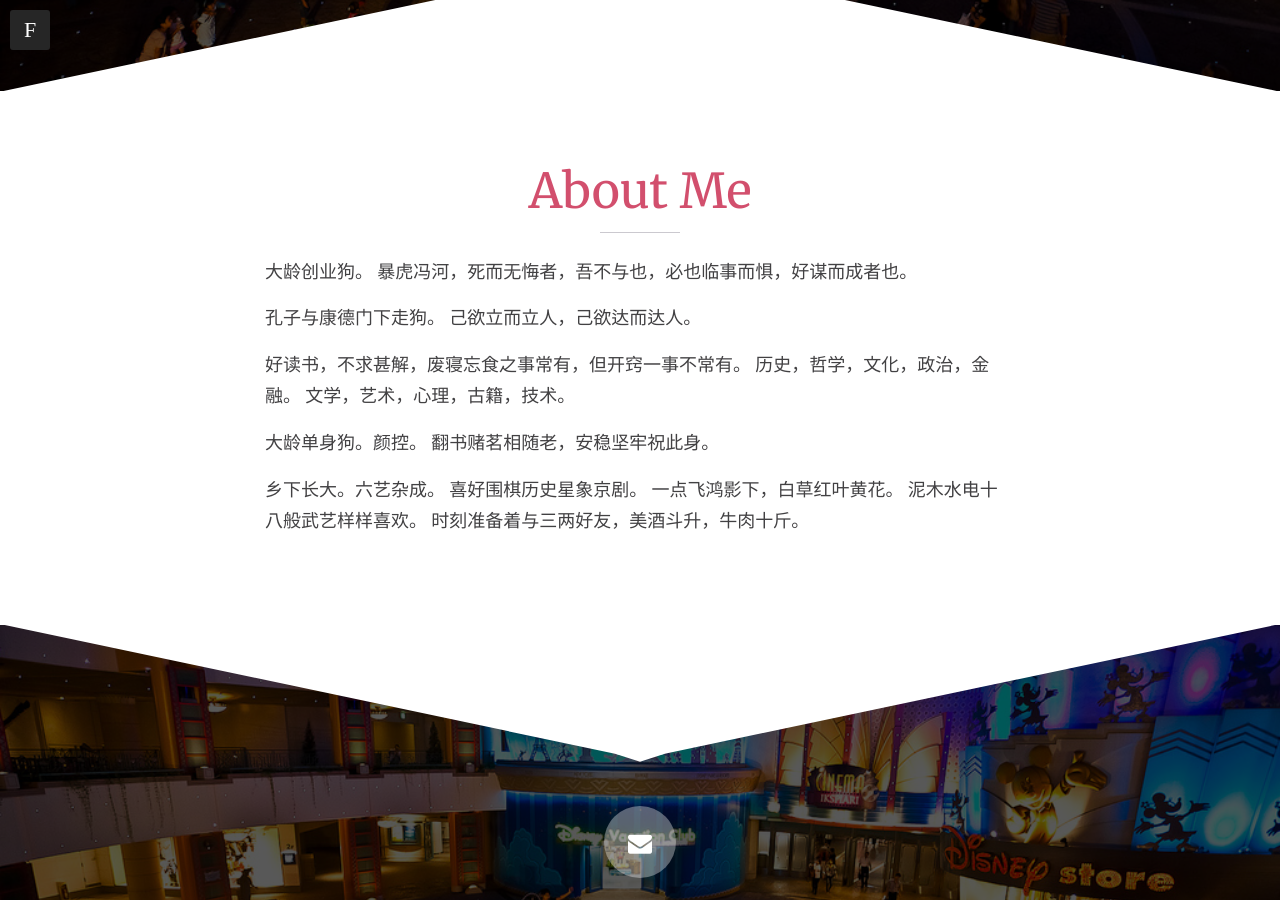
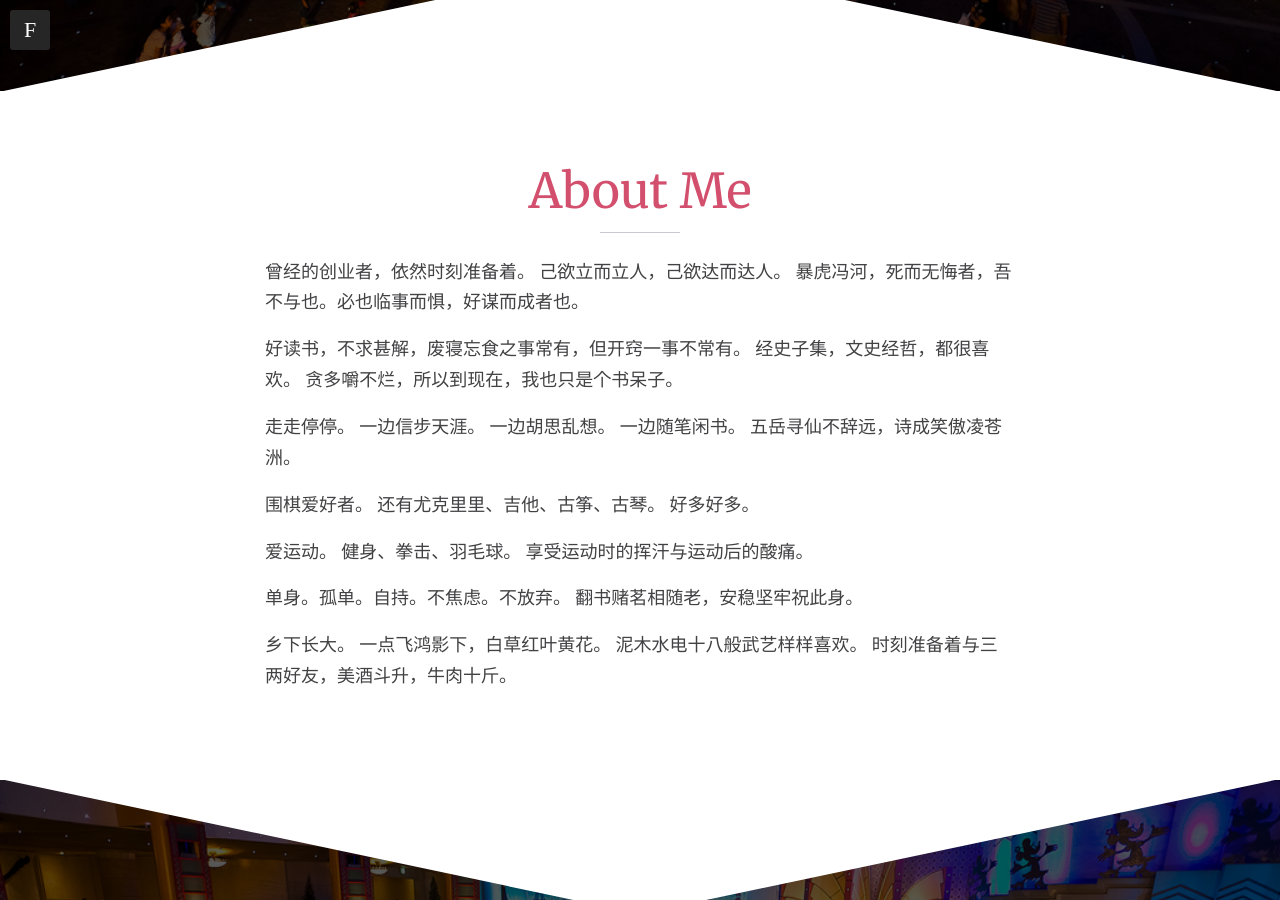
Before and after one commit to g7tianyi/g7tianyi.github.io, a Jekyll site: the page built from _pages/about.md, in a window 1280 px wide and 900 px high, scrolled down 449 px. Built offline with Jekyll 4.4.1, drawn with Linux system fonts in a browser that asks for light colours.

Commit message:
feat: some wording

```diff
--- a/_config.yml
+++ b/_config.yml
@@ -42,7 +42,7 @@ jekyll-archives:
 
 # Owner/author information
 author:
-  name:           g7tianyi
+  name:           一只想特立独行的猪
   picture:        me.png
   email:          g7tianyi@gmail.com
   # Use the coder's toolbox at http://coderstoolbox.net/string/#!encoding=xml&action=encode&charset=us_ascii to encode your description into XML string
--- a/_pages/about.md
+++ b/_pages/about.md
@@ -5,21 +5,32 @@ title: About Me
 tags: [tags]
 ---
 
-大龄创业狗。
-暴虎冯河，死而无悔者，吾不与也，必也临事而惧，好谋而成者也。
-
-孔子与康德门下走狗。
+曾经的创业者，依然时刻准备着。
 己欲立而立人，己欲达而达人。
+暴虎冯河，死而无悔者，吾不与也。必也临事而惧，好谋而成者也。
 
 好读书，不求甚解，废寝忘食之事常有，但开窍一事不常有。
-历史，哲学，文化，政治，金融。
-文学，艺术，心理，古籍，技术。
+经史子集，文史经哲，都很喜欢。
+贪多嚼不烂，所以到现在，我也只是个书呆子。
 
-大龄单身狗。颜控。
+走走停停。
+一边信步天涯。
+一边胡思乱想。
+一边随笔闲书。
+五岳寻仙不辞远，诗成笑傲凌苍洲。
+
+围棋爱好者。
+还有尤克里里、吉他、古筝、古琴。
+好多好多。
+
+爱运动。
+健身、拳击、羽毛球。
+享受运动时的挥汗与运动后的酸痛。
+
+单身。孤单。自持。不焦虑。不放弃。
 翻书赌茗相随老，安稳坚牢祝此身。
 
-乡下长大。六艺杂成。
-喜好围棋历史星象京剧。
+乡下长大。
 一点飞鸿影下，白草红叶黄花。
 泥木水电十八般武艺样样喜欢。
 时刻准备着与三两好友，美酒斗升，牛肉十斤。
```
Also changed, not shown: _posts/2019-07-21-50dfaad0523c2c7a-age-new-tech-and-our-career.md (+1 -1 lines), _posts/2019-09-17-50dfaad0523c2c7a-collected-papers-about-storage.md (deleted, +0 -19 lines), _posts/2019-09-17-50dfaad0523c2c7a-collected-papers-about-virtualization.md (deleted, +0 -16 lines).
